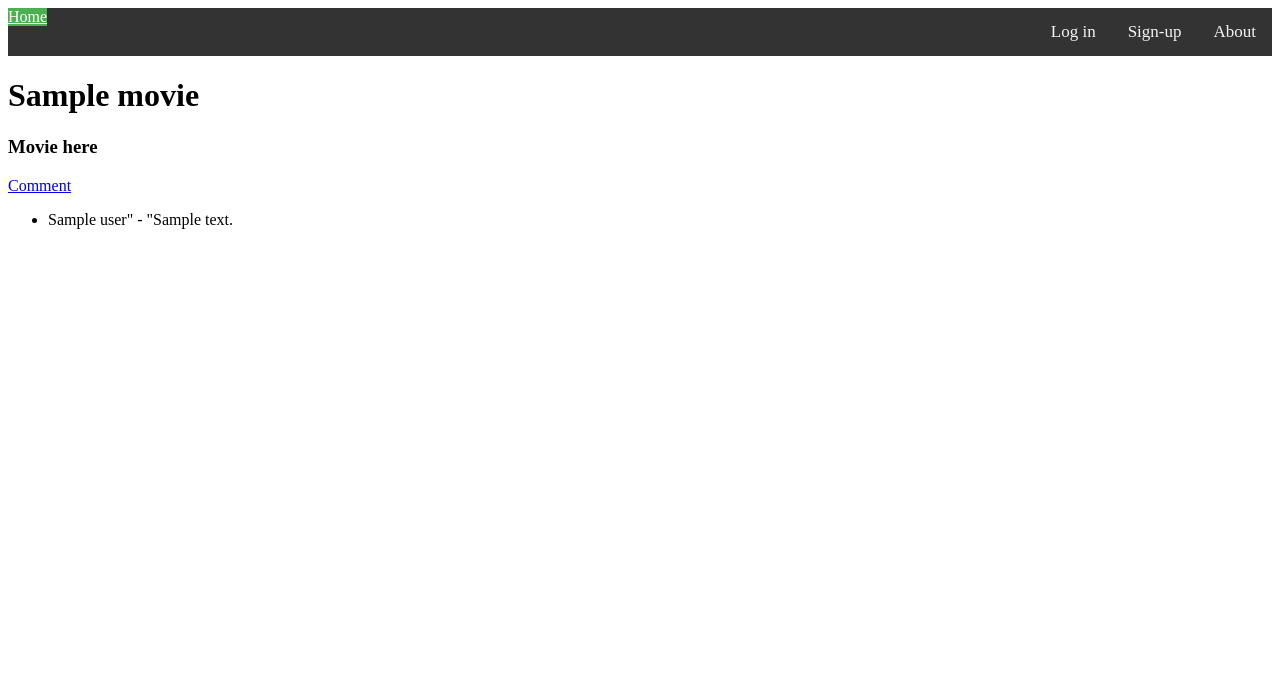
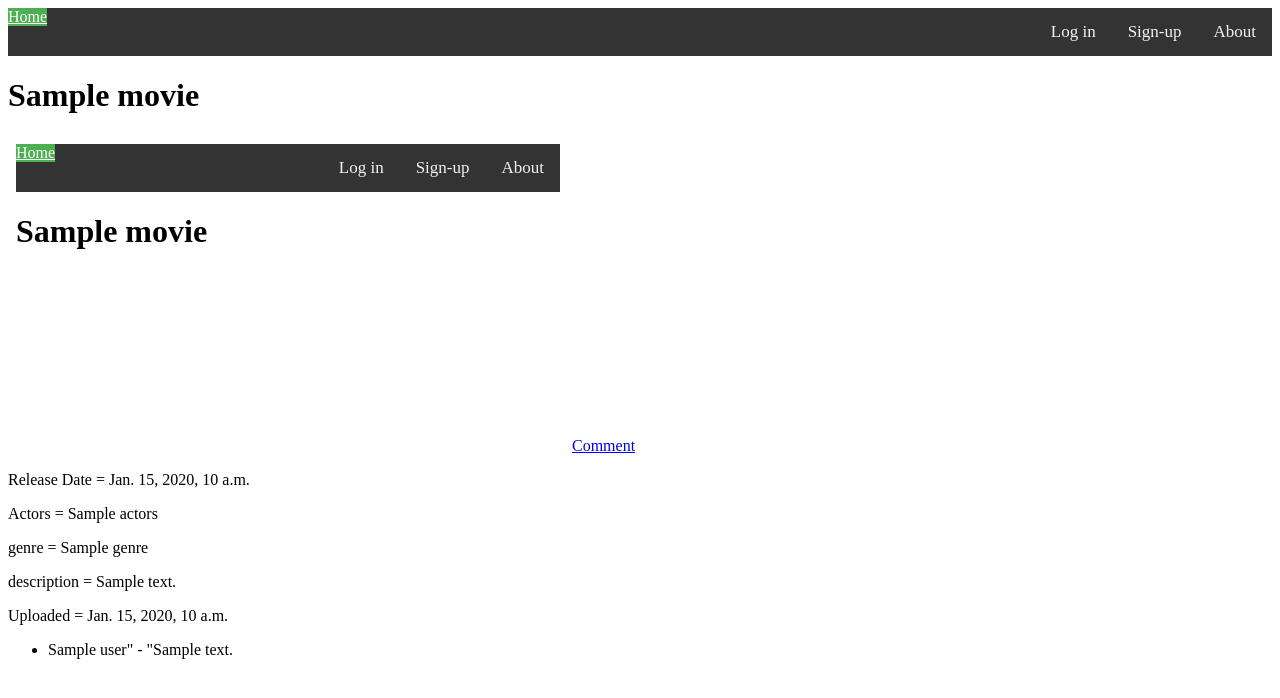
Before and after one commit to Eg3-git/wad2project, a Django app: template wad2project/templates/rotten_potatoes/movie.html in a window 1280 px wide. Shown: the top 698 px of the page. Run offline with Django 3.2, Linux system fonts and the light colour scheme; the template is opened without the code that fills it: most values are stand-ins (such as "Sample title", 1, 10 or a date in 2020).

Commit message:
Added movie details to movie page

```diff
--- a/wad2project/rotten_potatoes/views.py
+++ b/wad2project/rotten_potatoes/views.py
@@ -346,9 +346,15 @@ def get_movie_context(movie_name_slug):
         # Get average rating and number of ratings
         movie_obj = movie_obj.annotate(avg_rating=Avg('rating__rating')).anotate(num_of_ratings=Count('rating'))
 
+        #Convert url into embedded video link
+        url = movie_obj.trailer
+        x = link.split("=")
+        newLink = "https://www.youtube.com/embed/" + x[1]
+
         # In a context dict. store all the details about movie in a list
         context_dictionary = {
             "movie": movie_obj
+            "urlLink": newLink
         }
 
     # If movie object does not exist, set movie details to None
--- a/wad2project/templates/rotten_potatoes/movie.html
+++ b/wad2project/templates/rotten_potatoes/movie.html
@@ -6,10 +6,19 @@
 {% endblock %}
 
 {% block body_block %}
-	<h1>{{ movie.name }}</h1>
-	<h3>Movie here</h3>
+	<div>
+		<h1>{{ movie.name }}</h1>
+		<iframe width="560" height="315" src={{ urlLink }} frameborder="0" allow="accelerometer; autoplay; clipboard-write; encrypted-media; gyroscope; picture-in-picture" allowfullscreen></iframe>
+		<a class="emt" href="{% url 'rotten_potatoes:add_comment' movie.slug %}">Comment</a>
+	</div>
 
-	<a class="emt" href="{% url 'rotten_potatoes:add_comment' movie.slug %}">Comment</a>
+	<div>
+		<p>Release Date = {{ movie.release_date }}</p>
+		<p>Actors = {{ movie.actors }}</p>
+		<p>genre = {{ movie.genre }}</p>
+		<p>description = {{ movie.description }}</p>
+		<p>Uploaded = {{ movie.upload_date }}</p>
+	</div>
 
 	<ul>
 	{% if comments %}
```
